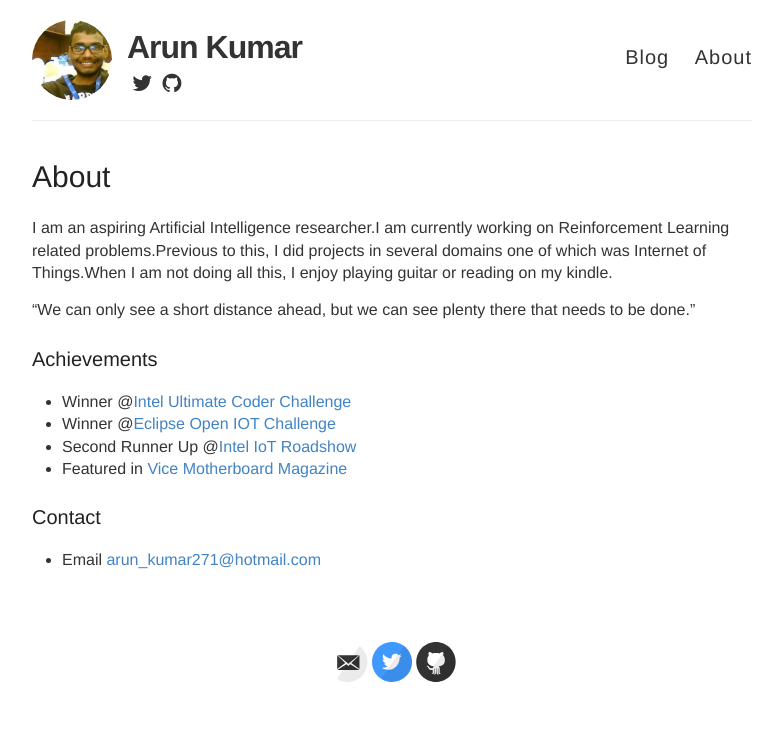
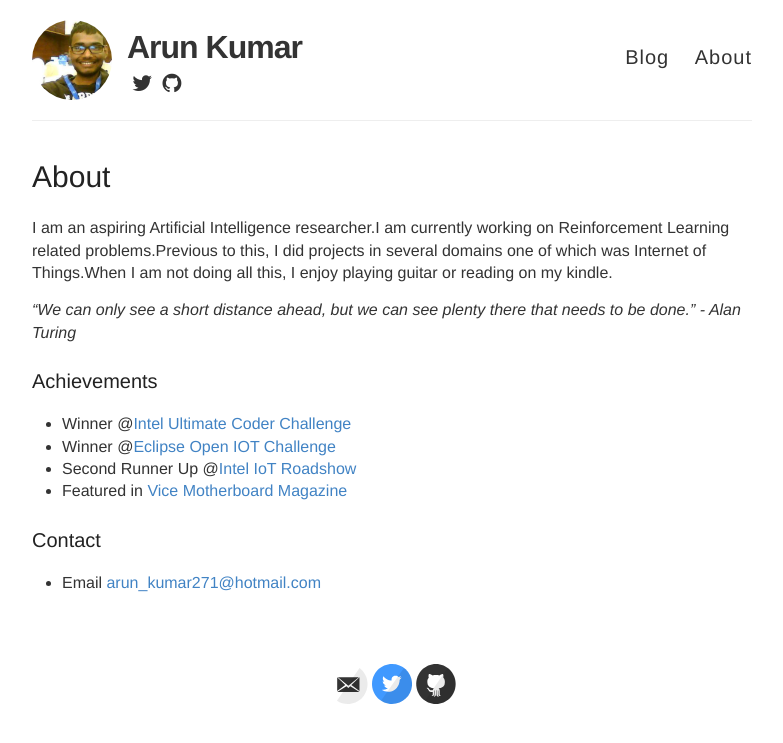
Before and after one commit to ioarun/ioarun.github.io, a Jekyll site: the page built from about.md, in a window 1280 px wide. Shown: the top 743 px of the page, without its empty margins (248-1031 px from the left). Built offline with Jekyll 4.4.1, drawn with Linux system fonts in a browser that asks for light colours; nearby versions of some CDN libraries; some web fonts are replaced.

Commit message:
Update about.md

```diff
--- a/about.md
+++ b/about.md
@@ -6,7 +6,9 @@ permalink: /about/
 
 I am an aspiring Artificial Intelligence researcher.I am currently working on Reinforcement Learning related problems.Previous to this, I did projects in several domains one of which was Internet of Things.When I am not doing all this, I enjoy playing guitar or reading on my kindle.
 
-> "We can only see a short distance ahead, but we can see plenty there that needs to be done."
+*"We can only see a short distance ahead, but we can see plenty there that needs to be done."*
+                                                                              *- Alan Turing*
+
 
 ### Achievements
 
```
